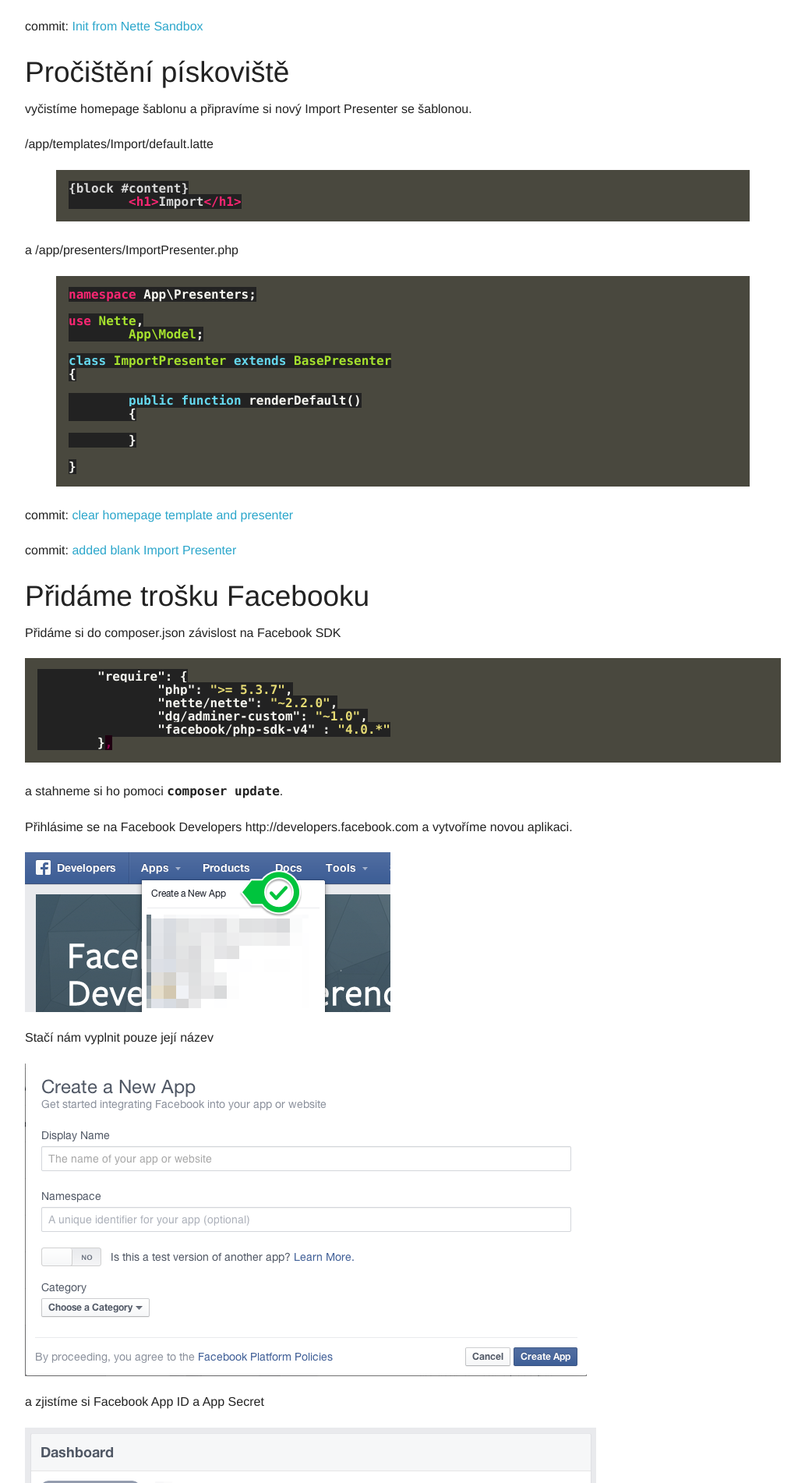
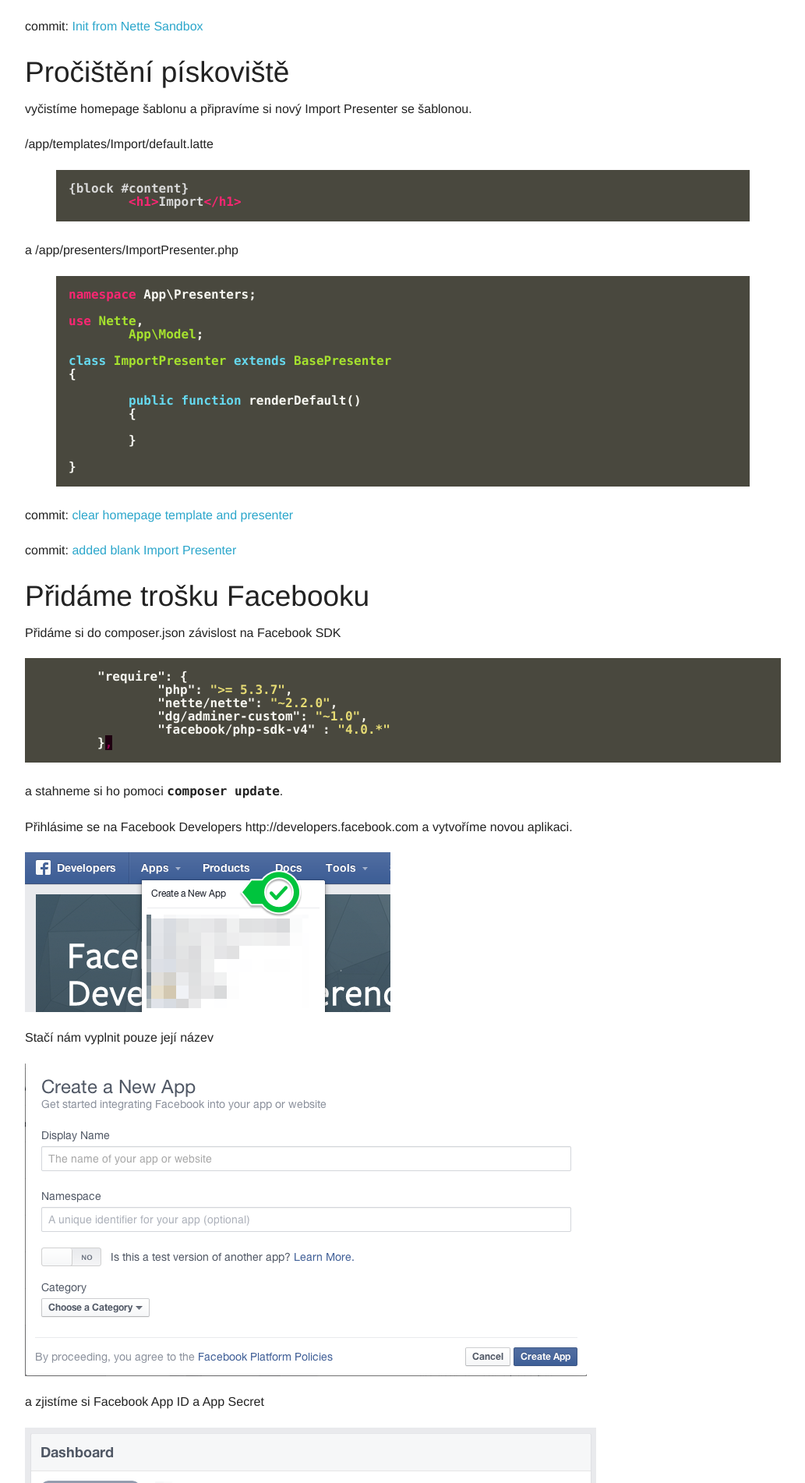
Before and after one commit to chemix/chemix.github.com, a Jekyll site: the page built from _posts/2014-06-13-nette-facebook-reader.md, in a window 1280 px wide. Shown: the part 715-2617 px from the top of the page at 78% size, without its empty margins (123-1156 px from the left). Built offline with Jekyll 4.4.1, drawn with Linux system fonts in a browser that asks for light colours; Markdown is read by kramdown in place of the engine named in the settings.

Commit message:
styles update

```diff
--- a/css/syntax.css
+++ b/css/syntax.css
@@ -1,7 +1,6 @@
 .highlight         { background-color: #49483e }
 .highlight code {
 	color: #D8D8D8;
-	background: #222;
 }
 .highlight .c                 { color: #75715e }                            /* Comment                     */
 .highlight .err               { color: #960050; background-color: #1e0010 } /* Error                       */
```
